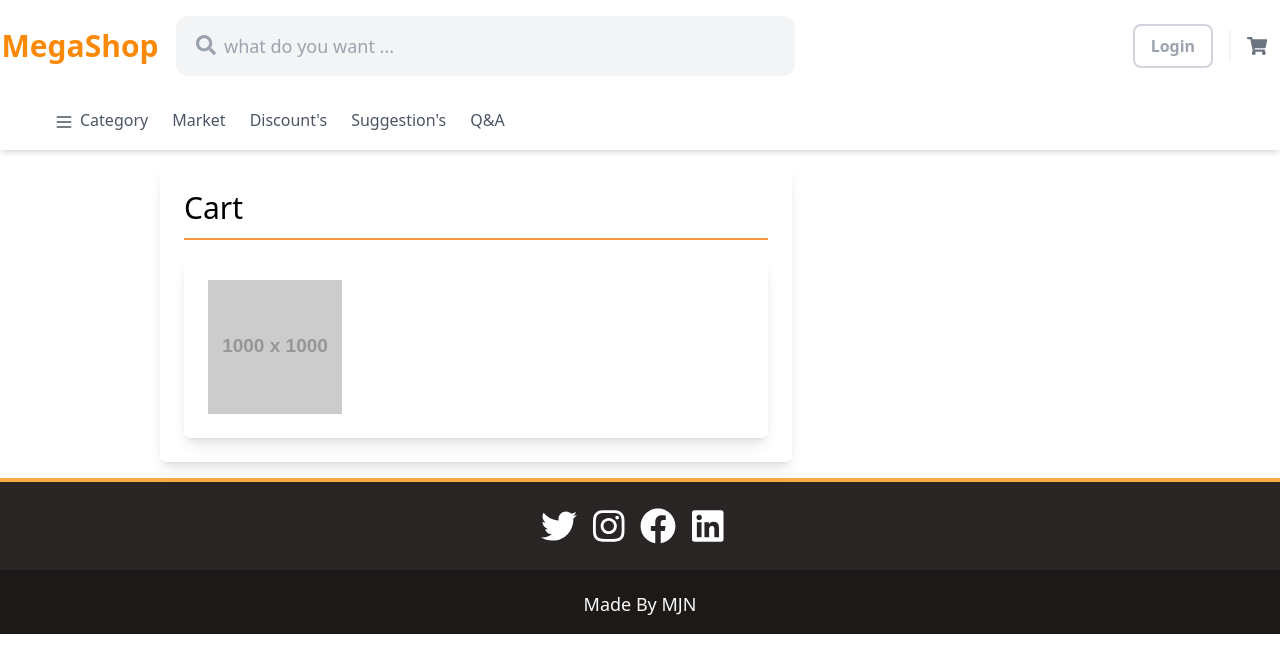
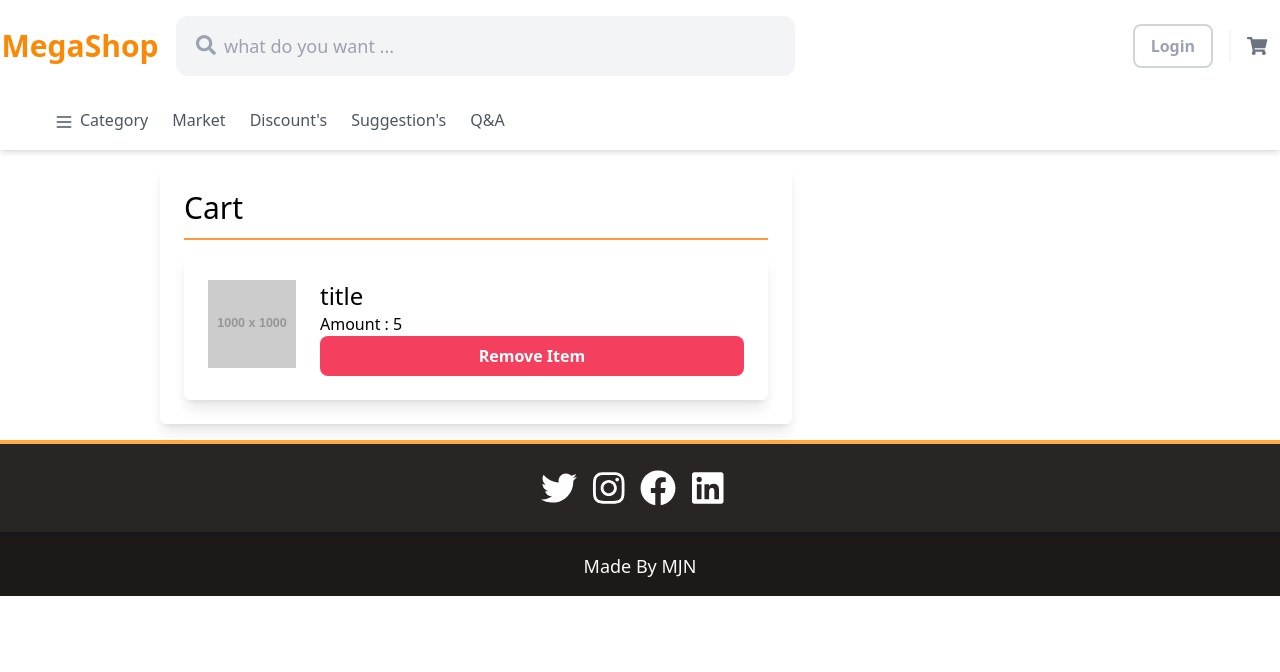
Before and after one commit to mjn81/MegaShop, a React (Create React App) app: page /Cart in a window 1280 px wide. Shown: the top 672 px of the page. Built offline with nearby package versions, Linux system fonts and the light colour scheme.

Commit message:
items Implemented

```diff
--- a/src/pages/Cart.jsx
+++ b/src/pages/Cart.jsx
@@ -1,4 +1,5 @@
-import {SimpleCard} from "../components/core";
+import {Button, SimpleCard} from "../components/core";
+import {Link} from "react-router-dom";
 
 const Cart = () => {
     return (
@@ -9,10 +10,24 @@ const Cart = () => {
                         <h1 className="text-3xl">Cart</h1>
                     </div>
                     <div className="mt-4">
+                        {/* TODO:static card list until redux implementation */}
                         <SimpleCard>
-                            <div className="grid grid-cols-4">
-                                <div className="col-span-1">
+                            <div className="grid grid-cols-5 gap-6">
+                                <Link to="">
                                     <img src="https://via.placeholder.com/1000" alt="lsd"/>
+                                </Link>
+                                <div className="col-span-4 flex flex-col justify-between">
+                                    <Link to="dsjkn" className="w-fit text-2xl
+                                    hover:text-secondary-200">title</Link>
+                                    <p>
+                                        Amount : 5
+                                    </p>
+                                    <div className="bg-rose-500 rounded-lg">
+                                        <Button isFull={true} noBorder={true} textColor="white">
+                                            Remove Item
+                                        </Button>
+                                    </div>
+
                                 </div>
                             </div>
                         </SimpleCard>
```
